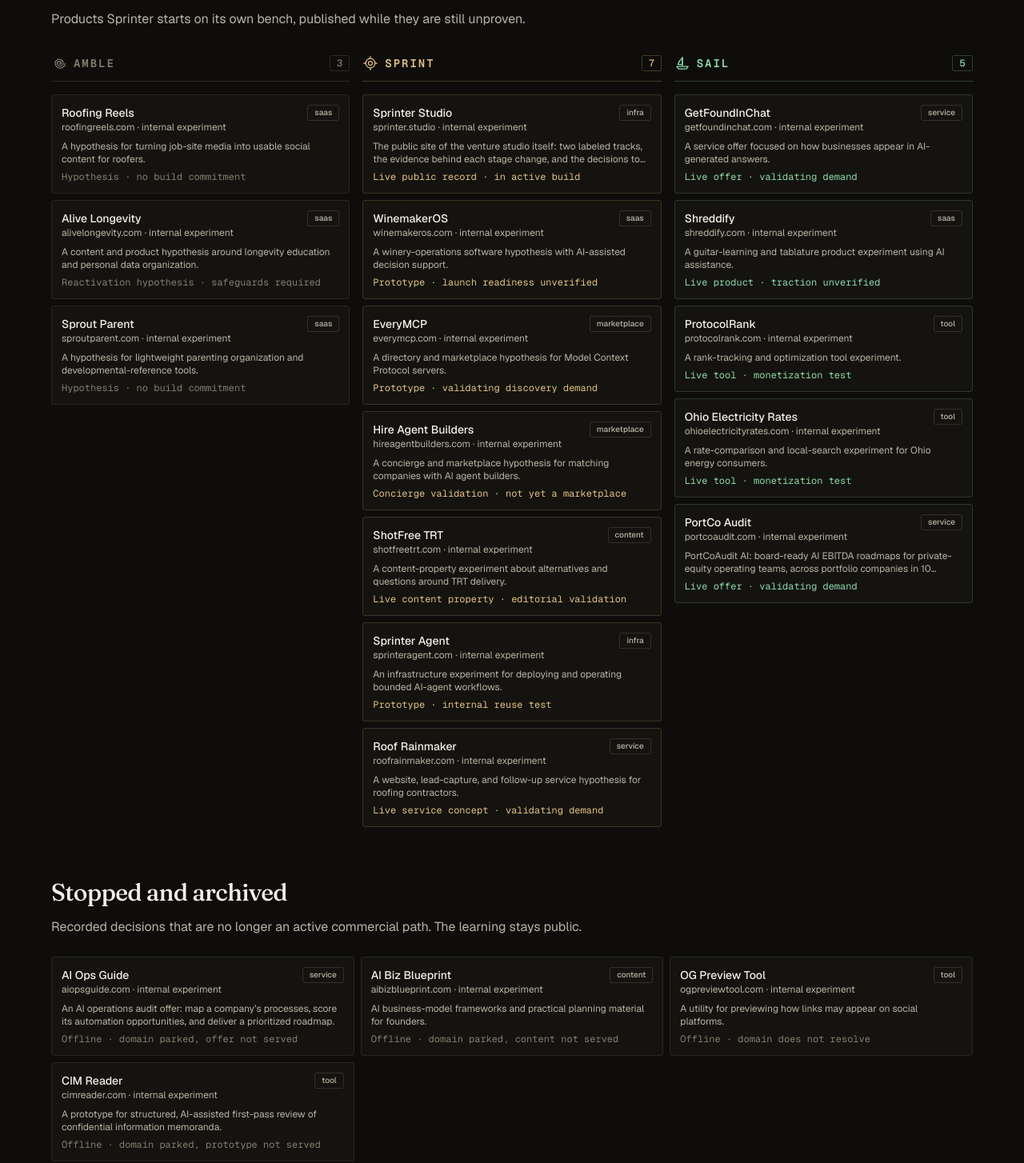
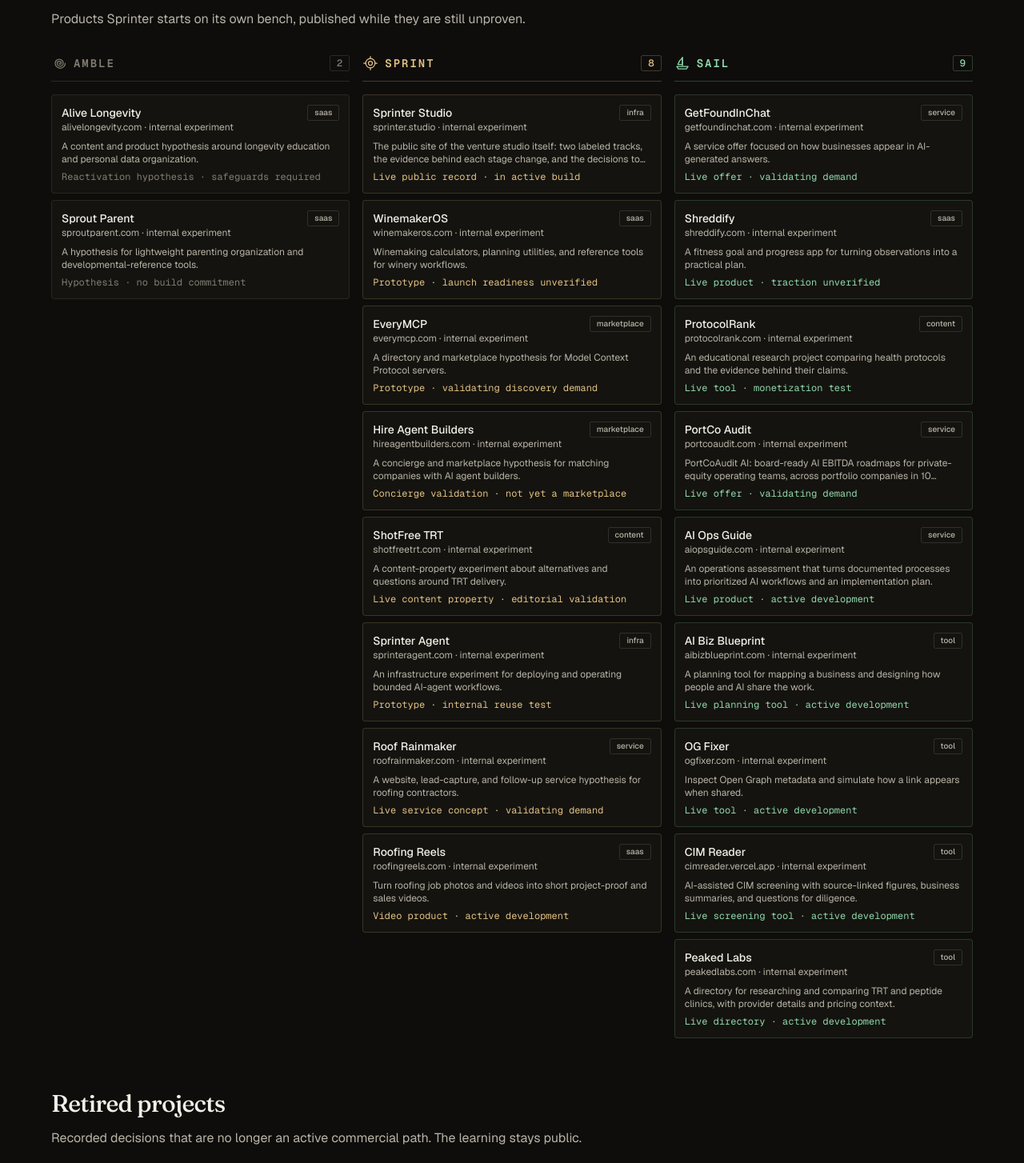
Before and after one commit to tylerdr/sprinter-studio, a Next.js app: page / in a window 1280 px wide. Shown: the part 1996-3450 px from the top of the page at 80% size. Built offline with nearby package versions, Linux system fonts and the light colour scheme.

Commit message:
fix: refresh portfolio stages and live offer links

```diff
--- a/app/api/chat/route.ts
+++ b/app/api/chat/route.ts
@@ -45,7 +45,7 @@ Stages are confidence labels, not trophies. Work can advance, revise, pause, or
 - Amble: a question or hypothesis under investigation. No build commitment.
 - Sprint: a bounded implementation intended to answer one consequential question. Shipping is not the gate; evidence is.
 - Sail: a live property with an explicit reason to continue — repeated use, qualified demand, revenue, or strategic reuse. It does not imply meaningful revenue or a self-sustaining company.
-- Archived: a recorded decision that no longer deserves active attention.
+- Retired: a recorded decision that no longer deserves active attention.
 
 Honesty rules you must follow:
 - A ledger entry is an experiment, not a company. Never present the entry count as a count of businesses, as revenue, or as proof of scale.
@@ -55,8 +55,8 @@ Honesty rules you must follow:
 - If you do not know a number or status, say so and point to the experiment record.
 
 Tyler Dreher is the founder and accountable human. Commercial work lives elsewhere:
-- Executive AI Accelerator — $2,500, one executive, two private 60-minute working sessions, and three repeatable Claude Cowork, ChatGPT, Copilot, Gemini, or approved-tool workflows: https://sprinter.ai/executive-ai-accelerator
-- Portfolio Executive AI Accelerator — $10,000 for five individually scheduled leaders plus an aggregate sponsor readout: https://sprinter.ai/portfolio-executive-ai-accelerator
+- Executive AI Accelerator — $2,500, one executive, two private 60-minute working sessions, and three repeatable Claude Cowork, ChatGPT, Copilot, Gemini, or approved-tool workflows: https://sprinterconsulting.com/executive-ai-accelerator
+- Portfolio Executive AI Accelerator — $10,000 for five individually scheduled leaders plus an aggregate sponsor readout: https://sprinterconsulting.com/portfolio-executive-ai-accelerator
 - Sprinter Consulting — workflow setup and implementation only after a workflow has earned deeper help: https://sprinterconsulting.com
 
 Route commercial questions to the exact destination rather than pitching the Studio. Do not describe a team workshop as the current first offer.
--- a/app/data/ventures.ts
+++ b/app/data/ventures.ts
@@ -46,45 +46,43 @@ export const ventures: Venture[] = [
     slug: 'shreddify',
     name: 'Shreddify',
     domain: 'shreddify.com',
-    description: 'A guitar-learning and tablature product experiment using AI assistance.',
+    description: 'A fitness goal and progress app for turning observations into a practical plan.',
     stage: 'sail',
     track: 'internal',
     archetype: 'saas',
     status: 'Live product · traction unverified',
     url: 'https://shreddify.com',
-    icp: 'Guitarists interested in faster practice loops and personalized learning support.',
+    icp: 'People tracking fitness goals and changes over time.',
     monetization: 'Consumer subscription hypothesis.',
-    signal: 'The product has shipped; retention and willingness to pay are the remaining proof.',
-    screenshot: '/ventures/shreddify.webp',
+    signal: 'A consumer fitness product; retention and willingness to pay remain to be measured.',
   },
   {
     slug: 'protocolrank',
     name: 'ProtocolRank',
     domain: 'protocolrank.com',
-    description: 'A rank-tracking and optimization tool experiment.',
+    description: 'An educational research project comparing health protocols and the evidence behind their claims.',
     stage: 'sail',
     track: 'internal',
-    archetype: 'tool',
+    archetype: 'content',
     status: 'Live tool · monetization test',
     url: 'https://protocolrank.com',
-    icp: 'SEO operators and growth teams tracking search visibility.',
-    monetization: 'Tool subscription or internal growth infrastructure.',
-    signal: 'Functional property with possible reuse in Sprinter distribution workflows.',
-    screenshot: '/ventures/protocolrank.webp',
+    icp: 'People researching protocols, evidence quality, and uncertainty.',
+    monetization: 'Research and media business-model hypothesis.',
+    signal: 'Educational comparisons support research; they do not establish treatment outcomes.',
   },
   {
     slug: 'ohioelectricityrates',
     name: 'Ohio Electricity Rates',
     domain: 'ohioelectricityrates.com',
     description: 'A rate-comparison and local-search experiment for Ohio energy consumers.',
-    stage: 'sail',
+    stage: 'archived',
     track: 'internal',
     archetype: 'tool',
-    status: 'Live tool · monetization test',
-    url: 'https://ohioelectricityrates.com',
+    status: 'Retired · no active investment',
+
     icp: 'Ohio consumers comparing electricity suppliers and rates.',
     monetization: 'Lead generation, affiliate, or local-search hypothesis.',
-    signal: 'Functional vertical-search property; traffic quality and economics remain the gate.',
+    signal: 'Retired by Tyler in October 2026. Kept in the ledger as a record of the electricity-comparison experiment.',
     screenshot: '/ventures/ohioelectricityrates.webp',
   },
   {
@@ -124,7 +122,7 @@ export const ventures: Venture[] = [
     slug: 'winemakeros',
     name: 'WinemakerOS',
     domain: 'winemakeros.com',
-    description: 'A winery-operations software hypothesis with AI-assisted decision support.',
+    description: 'Winemaking calculators, planning utilities, and reference tools for winery workflows.',
     stage: 'sprint',
     track: 'internal',
     archetype: 'saas',
@@ -219,14 +217,15 @@ export const ventures: Venture[] = [
     slug: 'roofingreels',
     name: 'Roofing Reels',
     domain: 'roofingreels.com',
-    description: 'A hypothesis for turning job-site media into usable social content for roofers.',
-    stage: 'amble',
+    description: 'Turn roofing job photos and videos into short project-proof and sales videos.',
+    stage: 'sprint',
     track: 'internal',
     archetype: 'saas',
-    status: 'Hypothesis · no build commitment',
+    status: 'Video product · active development',
     icp: 'Roofers with job photos but no consistent content workflow.',
     monetization: 'Possible subscription or service add-on.',
-    signal: 'Adjacent to roofing distribution work, but customer pull has not been established.',
+    signal: 'A standalone video product that also supports Roof Rainmaker’s proof workflow.',
+    url: 'https://roofingreels.com',
   },
   {
     slug: 'alivelongevity',
@@ -257,62 +256,76 @@ export const ventures: Venture[] = [
     signal: 'Personal relevance is not market evidence; safety, trust, and demand must be validated first.',
   },
 
-  // ARCHIVED: recorded, no longer an active path.
+  // Reactivated products: current public sites, reviewed October 2026.
   {
     slug: 'aiopsguide',
     name: 'AI Ops Guide',
     domain: 'aiopsguide.com',
-    description: 'An AI operations audit offer: map a company’s processes, score its automation opportunities, and deliver a prioritized roadmap.',
-    stage: 'archived',
+    description: 'An operations assessment that turns documented processes into prioritized AI workflows and an implementation plan.',
+    stage: 'sail',
     track: 'internal',
     archetype: 'service',
-    // Verified 2026-09-13: HTTPS fails and HTTP serves a domain-parking lander.
-    status: 'Offline · domain parked, offer not served',
+    status: 'Live product · active development',
     icp: 'Operating leaders deciding where AI automation should start.',
-    monetization: 'Fixed-fee audit hypothesis, not currently offered.',
-    signal: 'The offer page is not being served, so there is no current demand signal to read.',
+    monetization: 'One-time operations blueprint or assessment.',
+    signal: 'The self-serve blueprint site is live; customer outcomes and repeatable demand remain to be measured.',
+    url: 'https://aiopsguide.com',
   },
   {
     slug: 'aibizblueprint',
     name: 'AI Biz Blueprint',
     domain: 'aibizblueprint.com',
-    description: 'AI business-model frameworks and practical planning material for founders.',
-    stage: 'archived',
+    description: 'A planning tool for mapping a business and designing how people and AI share the work.',
+    stage: 'sail',
     track: 'internal',
-    archetype: 'content',
-    // Verified 2026-09-13: HTTPS fails and HTTP serves the same domain-parking lander as aiopsguide.com.
-    status: 'Offline · domain parked, content not served',
+    archetype: 'tool',
+    status: 'Live planning tool · active development',
     icp: 'Founders and operators evaluating AI-native business models.',
-    monetization: 'Content-led acquisition hypothesis, not currently pursued.',
-    signal: 'The content property is not being served, so there is no current demand signal to read.',
+    monetization: 'One-time workflow blueprint hypothesis.',
+    signal: 'The business-mapping product is live; adoption and paid demand remain to be measured.',
+    url: 'https://aibizblueprint.com',
   },
   {
-    slug: 'ogpreviewtool',
-    name: 'OG Preview Tool',
-    domain: 'ogpreviewtool.com',
-    description: 'A utility for previewing how links may appear on social platforms.',
-    stage: 'archived',
+    slug: 'ogfixer',
+    name: 'OG Fixer',
+    domain: 'ogfixer.com',
+    description: 'Inspect Open Graph metadata and simulate how a link appears when shared.',
+    stage: 'sail',
     track: 'internal',
     archetype: 'tool',
-    // Verified 2026-09-13: the domain returns no DNS answer, so neither HTTP nor HTTPS connects.
-    status: 'Offline · domain does not resolve',
+    status: 'Live tool · active development',
     icp: 'Marketers and developers validating social-share cards.',
-    monetization: 'Free utility into a paid design or optimization workflow, not currently pursued.',
-    signal: 'The tool is not reachable, so there is no current usage signal to read.',
+    monetization: 'Free preview checks with a paid workflow hypothesis.',
+    signal: 'The metadata and share-card tool is live at ogfixer.com.',
+    url: 'https://ogfixer.com',
   },
   {
     slug: 'cimreader',
     name: 'CIM Reader',
-    domain: 'cimreader.com',
-    description: 'A prototype for structured, AI-assisted first-pass review of confidential information memoranda.',
-    stage: 'archived',
+    domain: 'cimreader.vercel.app',
+    description: 'AI-assisted CIM screening with source-linked figures, business summaries, and questions for diligence.',
+    stage: 'sail',
     track: 'internal',
     archetype: 'tool',
-    // Verified 2026-09-13: HTTPS returns 200 but serves the same domain-parking lander as aiopsguide.com.
-    status: 'Offline · domain parked, prototype not served',
+    status: 'Live screening tool · active development',
     icp: 'PE analysts, family offices, and independent sponsors reviewing CIMs.',
-    monetization: 'Per-report fee or subscription hypothesis, not currently tested.',
-    signal: 'The prototype is not being served, so there is no current buyer signal to read.',
+    monetization: 'Usage-based document screening hypothesis.',
+    signal: 'The product is live on its Vercel address; cimreader.com is not currently resolving.',
+    url: 'https://cimreader.vercel.app',
+  },
+  {
+    slug: 'peakedlabs',
+    name: 'Peaked Labs',
+    domain: 'peakedlabs.com',
+    description: 'A directory for researching and comparing TRT and peptide clinics, with provider details and pricing context.',
+    stage: 'sail',
+    track: 'internal',
+    archetype: 'tool',
+    status: 'Live directory · active development',
+    url: 'https://peakedlabs.com',
+    icp: 'People comparing health and wellness providers.',
+    monetization: 'Directory sponsorship hypothesis.',
+    signal: 'The provider directory is live. Listings support research and are not medical endorsements.',
   },
 ]
 
@@ -347,7 +360,7 @@ export const stageConfig = {
   sprint: { label: 'Sprint', hex: '#e2c185' },
   sail: { label: 'Sail', hex: '#8fd8ab' },
   revenue: { label: 'Revenue', hex: '#8fd8ab' },
-  archived: { label: 'Archived', hex: '#837d70' },
+  archived: { label: 'Retired', hex: '#837d70' },
 } as const
 
 export function getVenturesByStage(stage: Venture['stage']) {
--- a/app/llms.txt/route.ts
+++ b/app/llms.txt/route.ts
@@ -30,8 +30,8 @@ export function GET() {
     '',
     '## Current commercial routing',
     '',
-    '- Executive AI Accelerator, $2,500: https://sprinter.ai/executive-ai-accelerator',
-    '- Portfolio Executive AI Accelerator, $10,000 for five individually scheduled leaders: https://sprinter.ai/portfolio-executive-ai-accelerator',
+    '- Executive AI Accelerator, $2,500: https://sprinterconsulting.com/executive-ai-accelerator',
+    '- Portfolio Executive AI Accelerator, $10,000 for five individually scheduled leaders: https://sprinterconsulting.com/portfolio-executive-ai-accelerator',
     '- Workflow setup and implementation after the need is proven: https://sprinterconsulting.com',
     '- Funding a product of your own? Product Wedge Review, scoped after fit: https://sprinter.ai/product-wedge-review',
     '- Founder background and writing: https://tylerdreher.com',
@@ -55,7 +55,7 @@ export function GET() {
     '',
     ...internal.map(entry),
     '',
-    '## Stopped and archived',
+    '## Retired projects',
     '',
     'Recorded decisions that are no longer an active commercial path. The learning stays public.',
     '',
--- a/app/page.tsx
+++ b/app/page.tsx
@@ -439,7 +439,7 @@ function PipelineSection() {
           <Reveal className="mt-16" y={0}>
             <div className="max-w-3xl">
               <h3 className="font-display text-2xl md:text-3xl font-medium tracking-tight">
-                Stopped and archived
+                Retired projects
               </h3>
               <p className="mt-3 text-text-muted leading-relaxed">
                 Recorded decisions that are no longer an active commercial path.
--- a/lib/links.ts
+++ b/lib/links.ts
@@ -7,13 +7,13 @@
 const UTM = '?utm_source=studio&utm_medium=site'
 
 export const outbound = {
-  executiveAccelerator: `https://sprinter.ai/executive-ai-accelerator${UTM}`,
-  portfolioAccelerator: `https://sprinter.ai/portfolio-executive-ai-accelerator${UTM}`,
+  executiveAccelerator: `https://sprinterconsulting.com/executive-ai-accelerator${UTM}`,
+  portfolioAccelerator: `https://sprinterconsulting.com/portfolio-executive-ai-accelerator${UTM}`,
   skillsCheck: `https://sprinter.ai/ai-skills-check${UTM}`,
   productWedgeReview: `https://sprinter.ai/product-wedge-review${UTM}`,
   // Temporary aliases keep older components compiling while copy migrates.
-  workshop: `https://sprinter.ai/executive-ai-accelerator${UTM}`,
-  portfolioPack: `https://sprinter.ai/portfolio-executive-ai-accelerator${UTM}`,
+  workshop: `https://sprinterconsulting.com/executive-ai-accelerator${UTM}`,
+  portfolioPack: `https://sprinterconsulting.com/portfolio-executive-ai-accelerator${UTM}`,
   sprinterAi: `https://sprinter.ai${UTM}`,
   consulting: `https://sprinterconsulting.com${UTM}`,
   tyler: `https://tylerdreher.com${UTM}`,
--- a/next.config.ts
+++ b/next.config.ts
@@ -10,6 +10,7 @@ const nextConfig: NextConfig = {
   },
   async redirects() {
     return [
+      { source: "/ventures/ogpreviewtool", destination: "/ventures/ogfixer", permanent: true },
       {
         source: "/:path*",
         has: [{ type: "host", value: "www.sprinter.studio" }],
```
